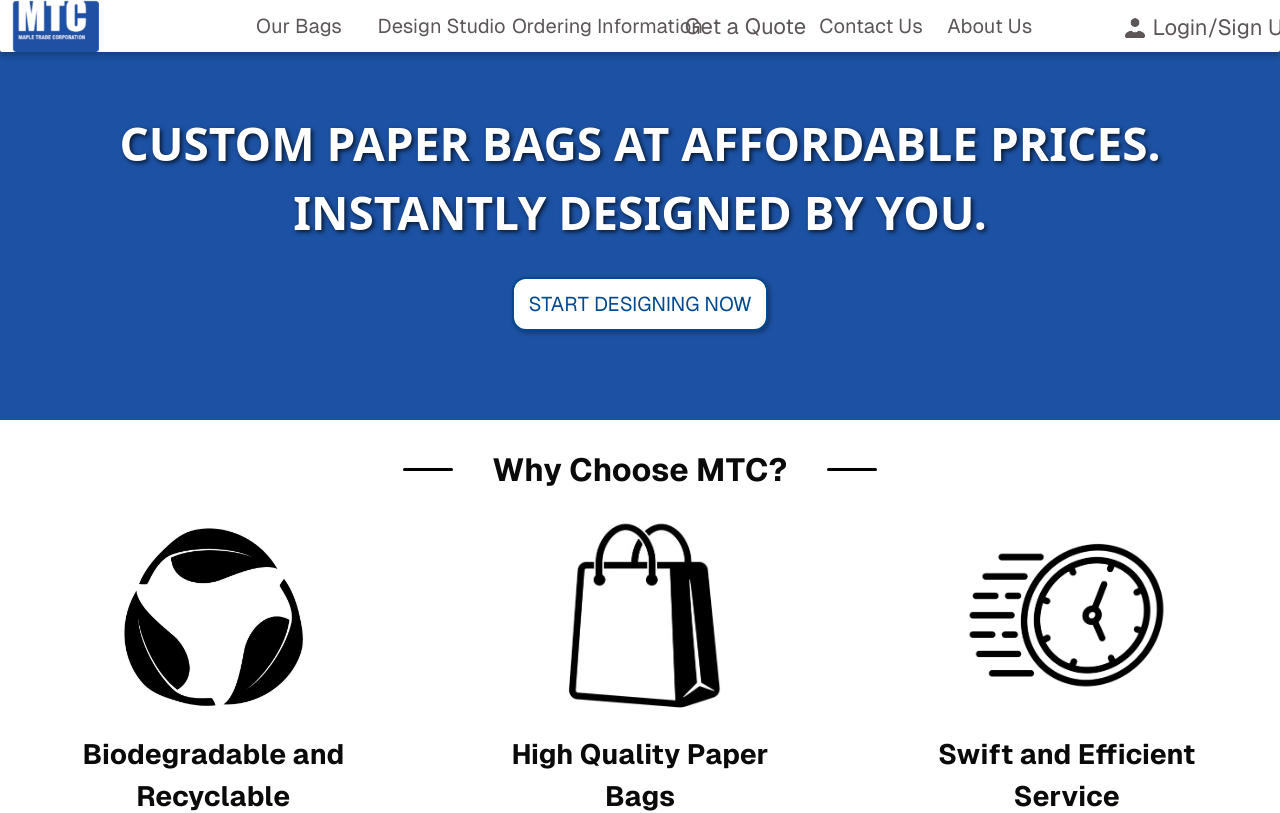
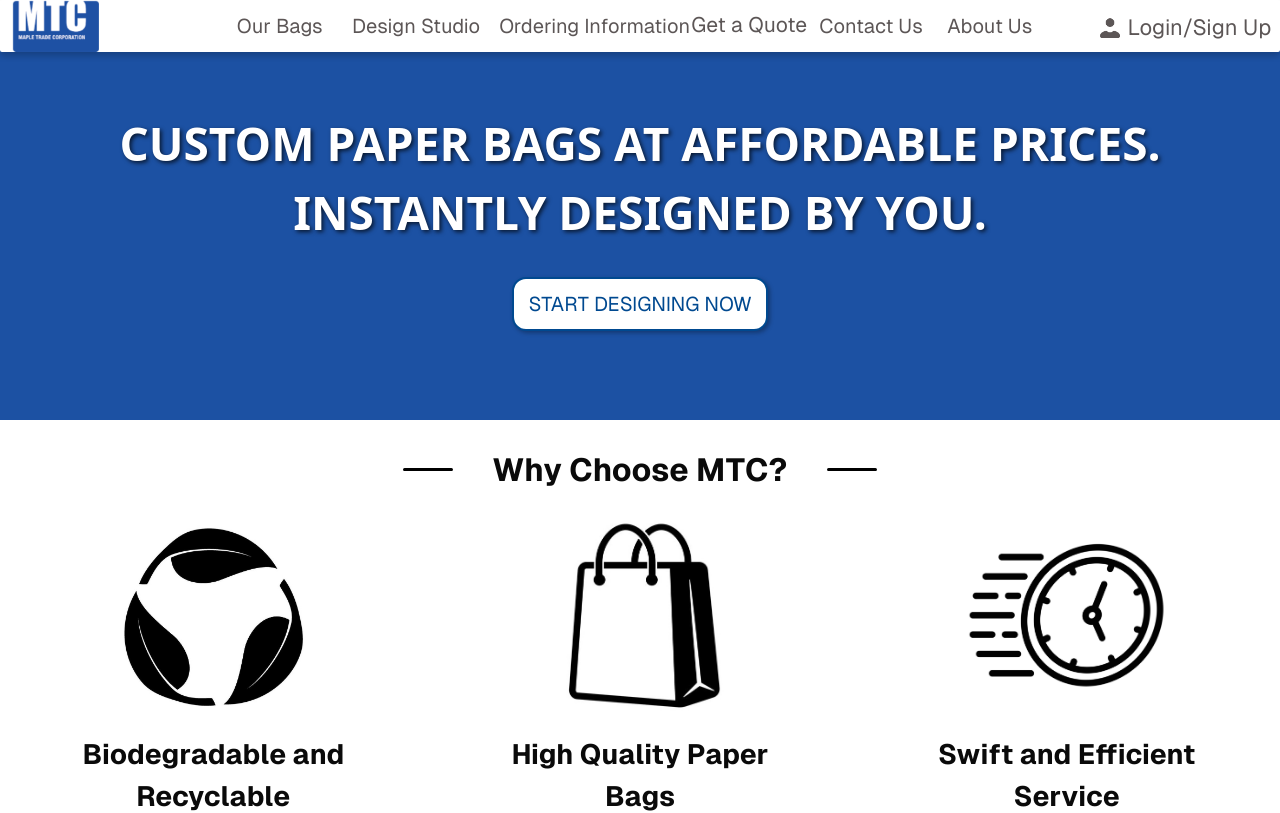
Before and after one commit to paul-ngyn/TKN-Paperbags, a Next.js app: page / in a window 1280 px wide. Shown: the top 813 px of the page. Built offline with nearby package versions, Linux system fonts and the light colour scheme; no server answers.

Commit message:
airplane mode

```diff
--- a/app/components/AuthButton/AuthButton.module.css
+++ b/app/components/AuthButton/AuthButton.module.css
@@ -18,6 +18,7 @@
   display: flex; /* Add this */
   align-items: center; /* Add this */
   gap: 5px;
+  margin-right: 25px;
 }
 
 .authButton:hover {
--- a/app/components/DesignButton/DesignButton.module.css
+++ b/app/components/DesignButton/DesignButton.module.css
@@ -5,7 +5,7 @@
     cursor: pointer;
     position: fixed;
     top: 1.4vh;
-    left: 29.5%;
+    left: 27.5%;
     font-size: 20px;
   }
 
--- a/app/components/OrderInfoButton/OrderInfoButton.module.css
+++ b/app/components/OrderInfoButton/OrderInfoButton.module.css
@@ -5,7 +5,7 @@
     cursor: pointer;
     position: fixed;
     top: 1.4vh;
-    left: 40%;
+    left: 39%;
     font-size: 20px ;
   }
 
--- a/app/components/ProductButton/ProductButton.module.css
+++ b/app/components/ProductButton/ProductButton.module.css
@@ -5,7 +5,7 @@
     cursor: pointer;
     position: fixed;
     top: 1.4vh;
-    left: 20%;
+    left: 18.5%;
     font-size: 20px;
 
   }
--- a/app/components/QuoteReqButton/QuoteReqButton.module.css
+++ b/app/components/QuoteReqButton/QuoteReqButton.module.css
@@ -5,11 +5,11 @@
   cursor: pointer;
   position: fixed;
   top: 1.2vh;
-  left: 53.5%;
+  left: 54%;
   padding: 0; /* Remove padding */
   border-radius: 0; /* Remove border radius */
   transition: color 0.3s ease; /* Transition for text color only */
-  font-size: 22px;
+  font-size: 21px;
 }
 
 .navButton:hover {
```
